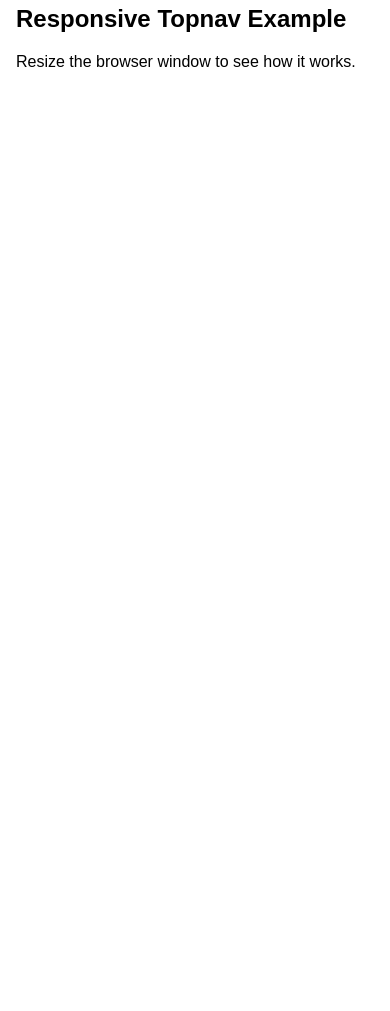
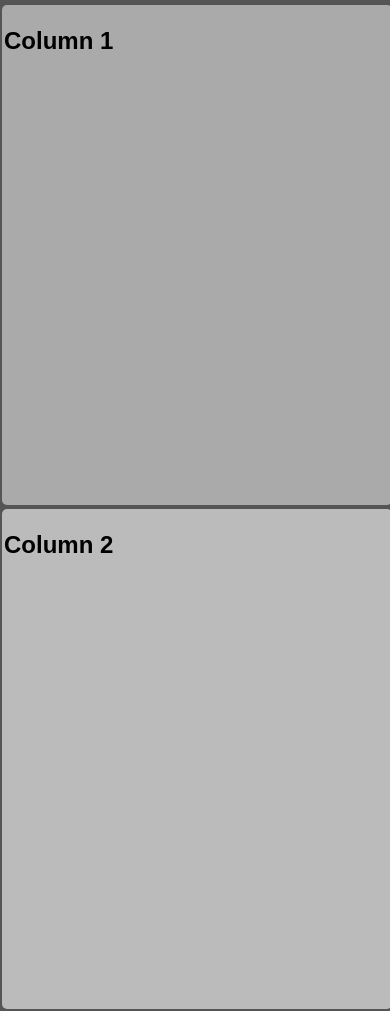
Before and after one commit to rktst110/websitetest44, a plain HTML site: page MenuBar.html in a window 390 px wide. Shown: the part 64-1075 px from the top of the page. Before the commit the page ends 844 px from the top, so only its background shows below. Drawn offline with Linux system fonts and the light colour scheme.

Commit message:
Update MenuBar.html

```diff
--- a/MenuBar.html
+++ b/MenuBar.html
@@ -2,7 +2,6 @@
 <html>
 <head>
 <meta name="viewport" content="width=device-width, initial-scale=1">
-<link rel="stylesheet" href="https://cdnjs.cloudflare.com/ajax/libs/font-awesome/4.7.0/css/font-awesome.min.css">
 <style>
 body {
   margin: 0;
@@ -98,44 +97,65 @@ body {
   .sidenav {padding-top: 15px;}
   .sidenav a {font-size: 18px;}
 }
+
+* {
+  box-sizing: border-box;
+}
+.column1 {
+  float: left;
+  width: 29.7%;
+  padding: 2px;
+  height: 500px;
+  margin: 2px 2px;
+  border-radius: 5px;
+}
+
+.column2 {
+  float: left;
+  width: 69.7%;
+  padding: 2px;
+  height: 500px;
+  margin: 2px 2px;
+  border-radius: 5px;
+}
+
+.row:after {
+  content: "";
+  display: table;
+  clear: both;
+}
+
+
+@media screen and (max-width: 600px) {
+  .column1 {
+    width: 100%;
+  }
+  .column2 {
+    width: 100%;
+  }
+}
 </style>
 </head>
-<body>
+<body style="background-color: #555;">
 
 <div class="topnav" id="myTopnav">
-<a style="font-size:17px;cursor:pointer;color:white;" onclick="openNav()">&#9776;</a>
+<a style="font-size:17px;cursor:pointer;color:white;" onclick="document.getElementById('mySidenav').style.width = '250px';">&#9776;</a>
  <a href="#home" class="active">Home</a>
   <a href="#news">News</a>
   <a href="#contact">Contact</a>
   <a href="#about">About</a>
-  <a href="javascript:void(0);" class="icon" onclick="myFunction()">
-    <i class="fa fa-bars"></i>
-  </a>
+ <a href="javascript:void(0);" class="icon" onclick="myFunction()">&#9776;</a>
 </div>
 
 <div id="mySidenav" class="sidenav">
-  <a href="javascript:void(0)" class="closebtn" onclick="closeNav()">&times;</a>
+  <a href="javascript:void(0)" class="closebtn" onclick="document.getElementById('mySidenav').style.width = '0';">&times;</a>
   <a href="#">About</a>
   <a href="#">Services</a>
   <a href="#">Clients</a>
   <a href="#">Contact</a>
 </div>
 
-
-<script>
-function openNav() {
-  document.getElementById("mySidenav").style.width = "250px";
-}
-
-function closeNav() {
-  document.getElementById("mySidenav").style.width = "0";
-}
-</script>
-
-<div style="padding-left:16px">
-  <h2>Responsive Topnav Example</h2>
-  <p>Resize the browser window to see how it works.</p>
-</div>
+<br/>
 
 <script>
 function myFunction() {
@@ -148,5 +168,16 @@ function myFunction() {
 }
 </script>
 
+<!--Content Start From Here-->
+<div class="row">
+  <div class="column1" style="background-color:#aaa;">
+    <h2>Column 1</h2>
+    </div>
+  <div class="column2" style="background-color:#bbb;">
+    <h2>Column 2</h2>
+  </div>
+</div>
+<!--Content Ends Here-->
+
 </body>
 </html>
```
